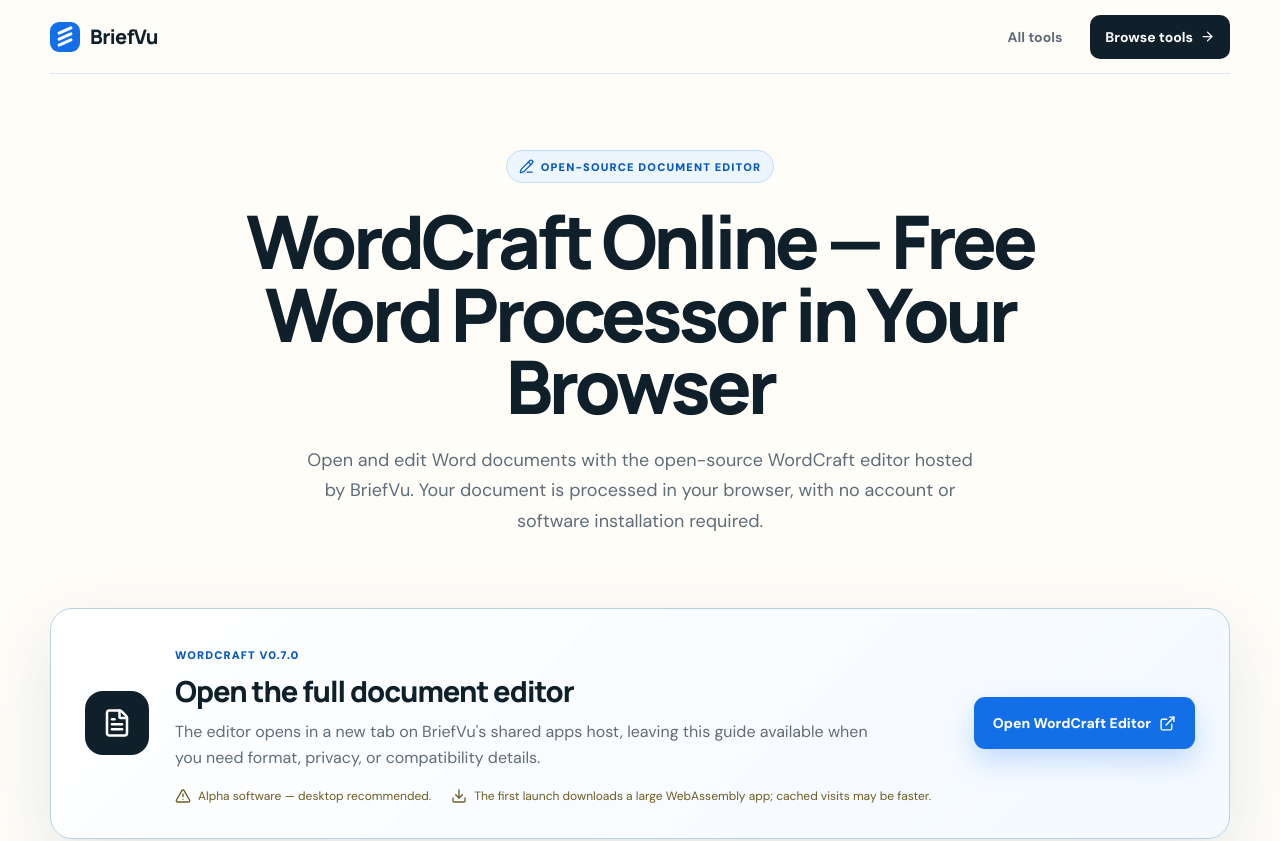
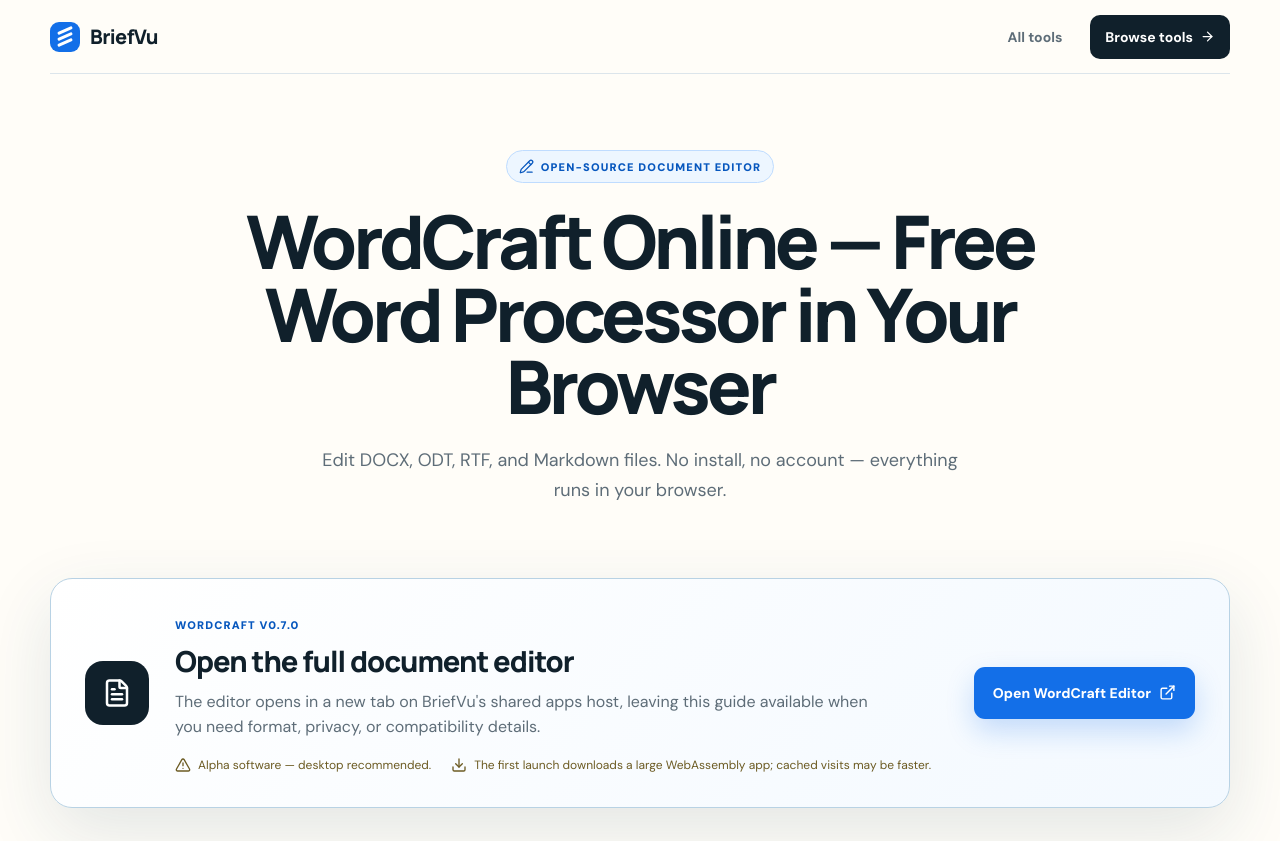
Before and after one commit to kaixin20190930/briefvu, a Next.js app: page /tools/wordcraft-online in a window 1280 px wide. Shown: the top 841 px of the page. Built offline with nearby package versions, Linux system fonts and the light colour scheme; no server answers.

Commit message:
Tighten WordCraft hero copy

```diff
--- a/app/tools/wordcraft-online/page.tsx
+++ b/app/tools/wordcraft-online/page.tsx
@@ -102,8 +102,7 @@
         <span className="eyebrow"><PencilLine size={15} /> Open-source document editor</span>
         <h1>WordCraft Online — Free Word Processor in Your Browser</h1>
         <p>
-          Open and edit Word documents with the open-source WordCraft editor {wordcraftRuntimeReady ? "hosted" : "being prepared"} by BriefVu.
-          Your document is processed in your browser, with no account or software installation required.
+          Edit DOCX, ODT, RTF, and Markdown files. No install, no account — everything runs in your browser.
         </p>
       </section>
 
```
